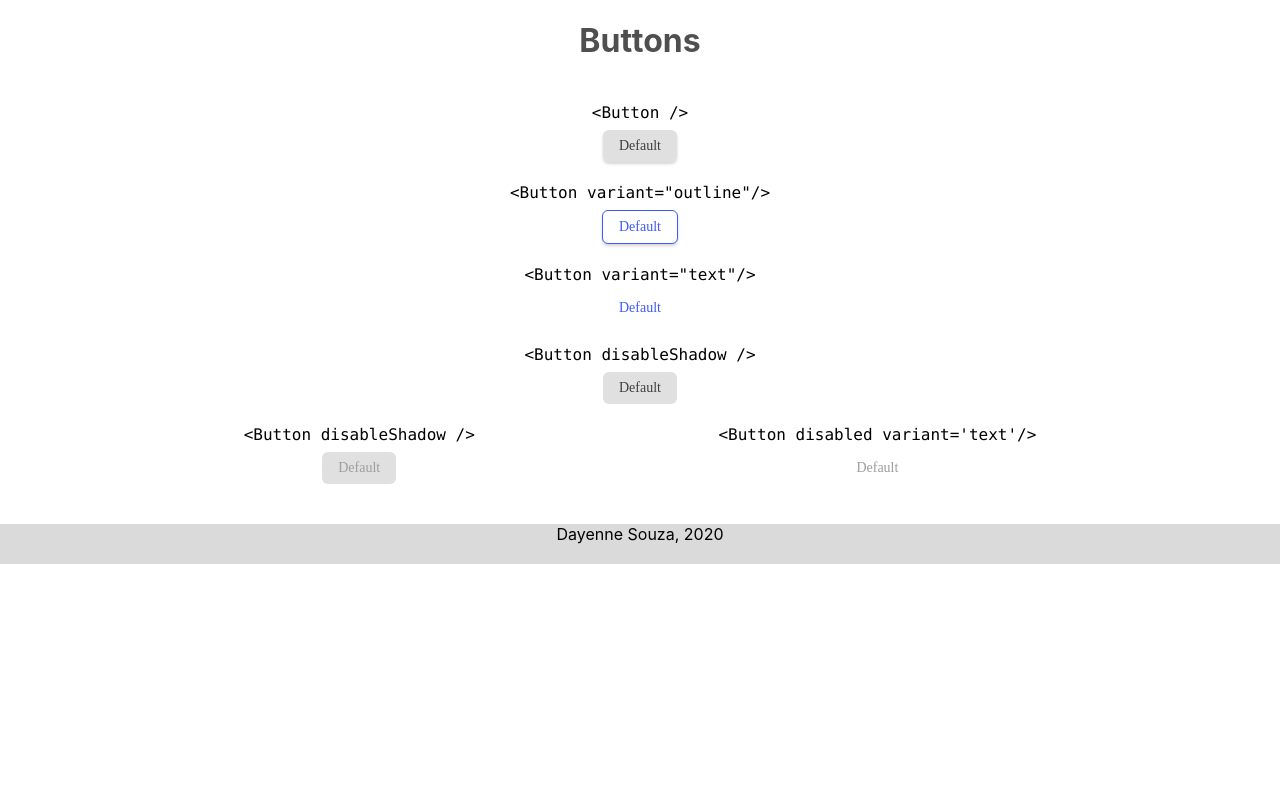
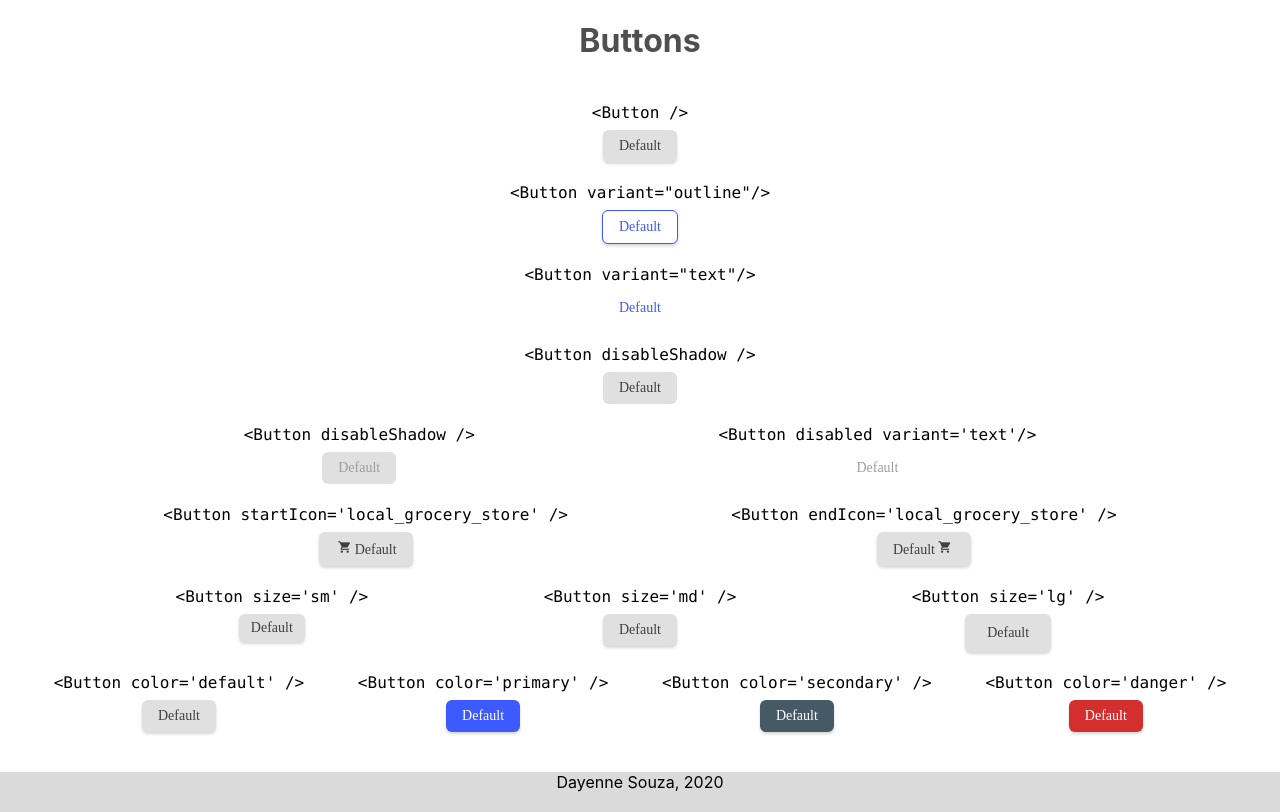
Before and after one commit to dayesouza/react-components, a React (Create React App) app: page / in a window 1280 px wide. Built offline with nearby package versions, Linux system fonts and the light colour scheme.

Commit message:
finished buttons

```diff
--- a/src/App.js
+++ b/src/App.js
@@ -37,6 +37,42 @@ function App() {
             Default
           </Button>
         </ButtonRowLayout>
+
+        <ButtonRowLayout
+          label={[
+            "<Button startIcon='local_grocery_store' />",
+            "<Button endIcon='local_grocery_store' />",
+          ]}
+        >
+          <Button startIcon="local_grocery_store">Default</Button>
+          <Button endIcon="local_grocery_store">Default</Button>
+        </ButtonRowLayout>
+
+        <ButtonRowLayout
+          label={[
+            "<Button size='sm' />",
+            "<Button size='md' />",
+            "<Button size='lg' />",
+          ]}
+        >
+          <Button size="sm">Default</Button>
+          <Button size="md">Default</Button>
+          <Button size="lg">Default</Button>
+        </ButtonRowLayout>
+
+        <ButtonRowLayout
+          label={[
+            "<Button color='default' />",
+            "<Button color='primary' />",
+            "<Button color='secondary' />",
+            "<Button color='danger' />",
+          ]}
+        >
+          <Button color="default">Default</Button>
+          <Button color="primary">Default</Button>
+          <Button color="secondary">Default</Button>
+          <Button color="danger">Default</Button>
+        </ButtonRowLayout>
       </div>
 
       <footer>
--- a/src/colors.scss
+++ b/src/colors.scss
@@ -8,6 +8,14 @@ $button-default-hover: #aeaeae;
 $button-blue: #3d5afe;
 $button-blue-hover: rgba(41, 98, 255, 0.1);
 
+$button-primary-hover: #0039cb;
+
+$button-secondary: #455a64;
+$button-secondary-hover: #1c313a;
+
+$button-danger: #d32f2f;
+$button-danger-hover: #9a0007;
+
 $disabled-color: #9e9e9e;
 $button-disabled-bg: #e0e0e0;
 
--- a/src/components/Button/Button.js
+++ b/src/components/Button/Button.js
@@ -2,15 +2,30 @@ import React from "react";
 import "./Button.scss";
 var classNames = require("classnames");
 
-export default function Button({ children, disableShadow, ...props }) {
+export default function Button({
+  children,
+  disableShadow,
+  startIcon,
+  size,
+  color,
+  endIcon,
+  ...props
+}) {
   const classes = classNames({
     "disable-shadow": disableShadow,
+    "size-sm": size === "sm",
+    "size-lg": size === "lg",
+    primary: color === "primary",
+    secondary: color === "secondary",
+    danger: color === "danger",
     ...props.className,
   });
 
   return (
     <button className={classes} {...props}>
+      {startIcon && <i className="material-icons">{startIcon}</i>}
       {children}
+      {endIcon && <i className="material-icons">{endIcon}</i>}
     </button>
   );
 }
--- a/src/components/Button/Button.scss
+++ b/src/components/Button/Button.scss
@@ -12,6 +12,12 @@ button {
   min-width: 49px;
   min-height: 20px;
   font-family: Noto Sans JP;
+
+  i.material-icons {
+    font-size: 14px;
+    margin-right: 3px;
+    margin-left: 3px;
+  }
 
   &:focus {
     outline: 0;
@@ -70,3 +76,56 @@ button[disabled] {
     background-color: white;
   }
 }
+
+button.size-sm {
+  padding: 6px 12px 6px 12px;
+}
+
+button.size-lg {
+  padding: 11px 22px 11px 22px;
+}
+
+button.primary {
+  color: white;
+  background-color: $button-blue;
+
+  &:focus {
+    outline: 0;
+    box-shadow: 0 0 0 0.2rem $button-blue;
+  }
+
+  &:hover,
+  &:focus {
+    background-color: $button-primary-hover;
+  }
+}
+
+button.secondary {
+  color: white;
+  background-color: $button-secondary;
+
+  &:focus {
+    outline: 0;
+    box-shadow: 0 0 0 0.2rem $button-secondary;
+  }
+
+  &:hover,
+  &:focus {
+    background-color: $button-secondary-hover;
+  }
+}
+
+button.danger {
+  color: white;
+  background-color: $button-danger;
+
+  &:focus {
+    outline: 0;
+    box-shadow: 0 0 0 0.2rem $button-danger;
+  }
+
+  &:hover,
+  &:focus {
+    background-color: $button-danger-hover;
+  }
+}
```
